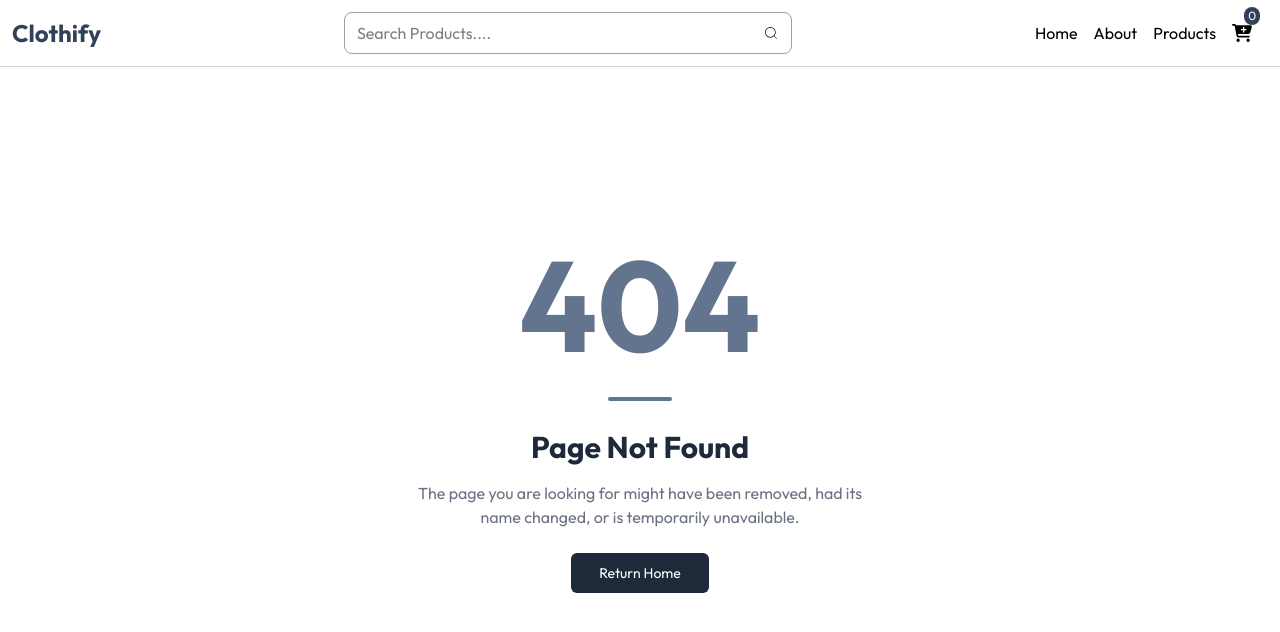
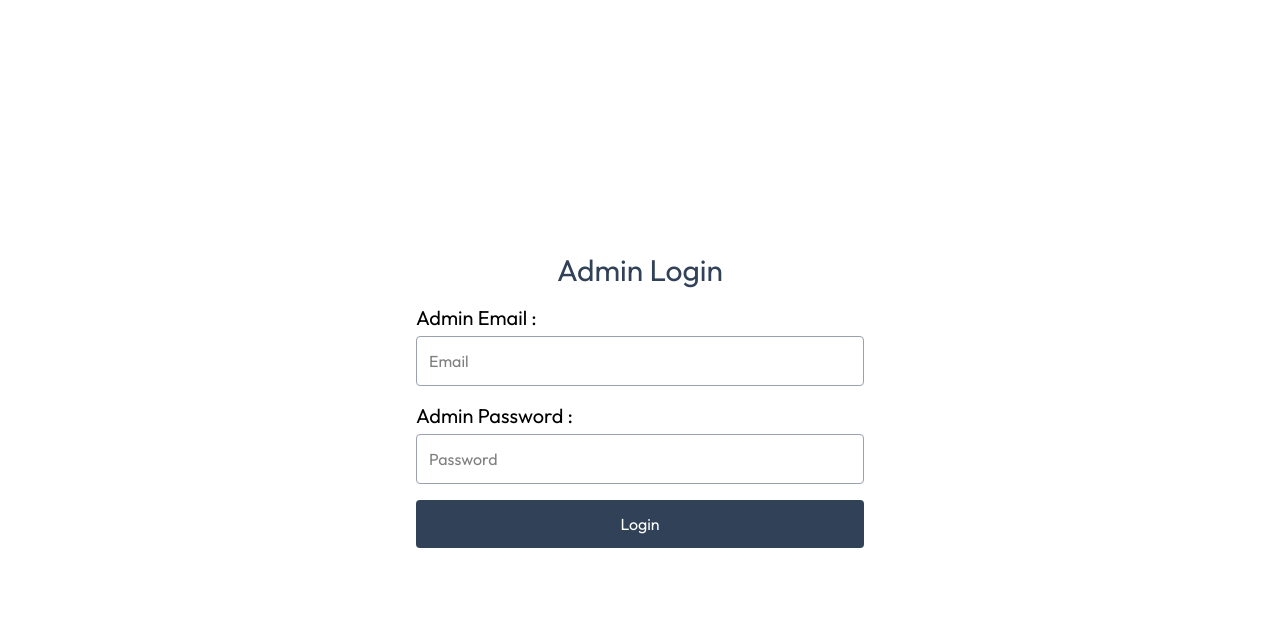
Before and after one commit to Talibhussainkhan/clothify, a React (Vite) app in the folder client/: page /login in a window 1280 px wide. Before the commit this address had no page. Shown: the top 632 px of the page. Built offline with nearby package versions, Linux system fonts and the light colour scheme.

Commit message:
create admin login ui

```diff
--- a/client/src/App.jsx
+++ b/client/src/App.jsx
@@ -12,6 +12,7 @@ import ManageProduct from './pages/admin/ManageProduct';
 import ManageOrder from './pages/admin/ManageOrder';
 import Notfound from './pages/Notfound';
 import { Toaster } from "react-hot-toast";
+import Login from './pages/admin/Login';
 
 
 const App = () => {
@@ -19,7 +20,7 @@ const App = () => {
   return (
     <>
     <Toaster />
-    {!location.pathname.startsWith('/admin') && <Navbar />}
+    {!location.pathname.startsWith('/admin') || !location.pathname.startsWith('/login') && <Navbar />}
     <Routes>
       {/* client Route */}
       <Route path='/' element={<Home />} />
@@ -29,6 +30,7 @@ const App = () => {
       <Route path='/product' element={<Product />} />
 
       {/* admin route */}
+      <Route path='/login' element={<Login />} />
        <Route path='/admin' element={<AdminLayout />}>
        <Route index element={<Dashboard />} />
        <Route path='add-product' element={<AddProduct />} />
--- /dev/null
+++ b/client/src/pages/admin/Login.jsx
@@ -0,0 +1,47 @@
+import { useState } from "react";
+
+const Login = () => {
+
+    const [email, setEmail] = useState('');
+    const [password, setPassword] = useState('');
+
+  const handleSubmit = async (e) => {
+    e.preventDefault();
+  };
+
+  return (
+    <div className="h-screen flex items-center justify-center px-5">
+      <form
+        onSubmit={handleSubmit}
+        className="w-full max-w-md bg-white flex flex-col gap-4"
+      >
+        <h1 className="text-3xl text-center text-slate-700">Admin Login</h1>
+        <div className="flex flex-col gap-1">
+          <p className="text-xl">Admin Email :</p>
+          <input
+            type="email"
+            className="p-3 rounded border border-gray-400 outline-none"
+            placeholder="Email"
+            value={email}
+            onChange={(e)=> setEmail(e.target.value)}
+            required
+          />
+        </div>
+        <div className="flex flex-col gap-1">
+          <p className="text-xl">Admin Password :</p>
+          <input
+            type="password"
+            className="p-3 rounded border border-gray-400 outline-none"
+            placeholder="Password"
+            value={password}
+            onChange={(e)=> setPassword(e.target.value)}
+            required
+          />
+        </div>
+        <button className="bg-slate-700 text-white p-3 rounded">Login</button>
+      </form>
+    </div>
+  );
+};
+
+export default Login;
```
